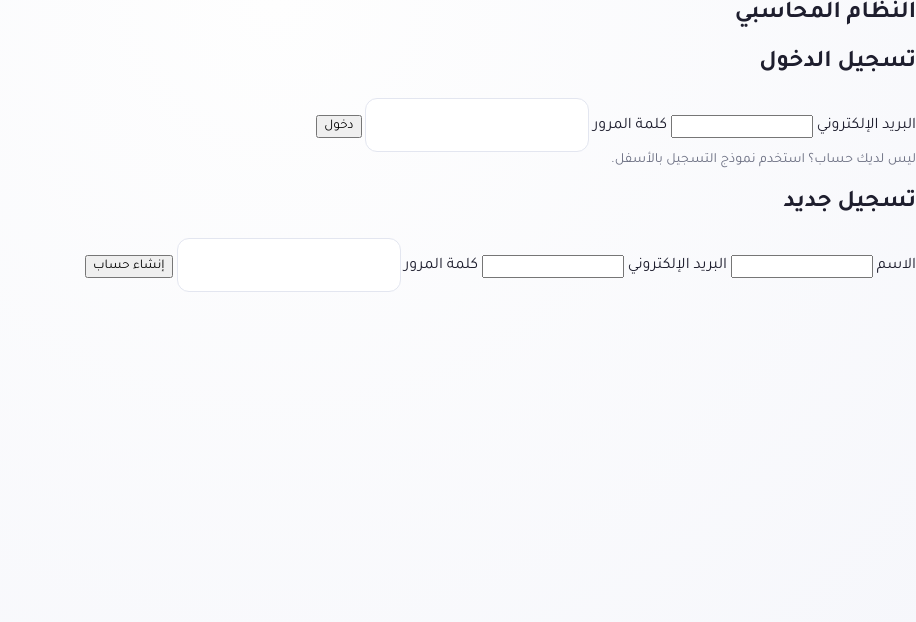
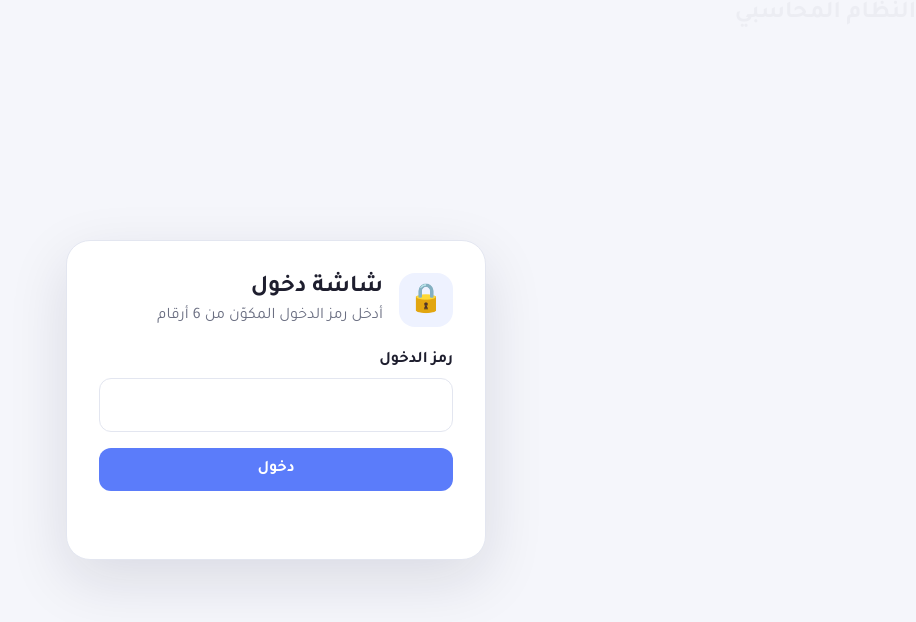
Before and after one commit to ahmedhaysam53-commits/stirring-sunflower-e1e361, a website: page index.html in a window 1280 px wide. Shown: the whole page, without its empty margins (364-1280 px from the left). Drawn offline with Linux system fonts and the light colour scheme.

Commit message:
Add PIN login screen

```diff
--- a/index.html
+++ b/index.html
@@ -7,6 +7,25 @@
     <link rel="stylesheet" href="public/styles.css" />
   </head>
   <body>
+    <section class="pin-screen" id="pin-screen">
+      <div class="card">
+        <div class="card__header">
+          <div class="logo">🔒</div>
+          <div>
+            <h1>شاشة دخول</h1>
+            <p class="subtitle">أدخل رمز الدخول المكوّن من 6 أرقام</p>
+          </div>
+        </div>
+        <form class="card__form" id="pin-form">
+          <div class="field">
+            <label class="field__label" for="pin-input">رمز الدخول</label>
+            <input id="pin-input" type="password" inputmode="numeric" maxlength="6" required />
+          </div>
+          <button class="primary" type="submit">دخول</button>
+          <p class="status" id="pin-status"></p>
+        </form>
+      </div>
+    </section>
     <header class="app-header">
       <h1>النظام المحاسبي</h1>
       <div class="user-actions" id="user-actions">
@@ -52,7 +71,7 @@
         </div>
       </section>
 
-      <section class="app-layout" id="app-layout">
+      <section class="app-layout" id="app-layout" hidden>
         <aside class="sidebar">
           <h3 id="menu-title">القائمة</h3>
           <div id="menu-panel">
--- a/public/app.js
+++ b/public/app.js
@@ -585,12 +585,48 @@ registerForm.addEventListener('submit', async (event) => {
   }
 });
 
-const savedToken = localStorage.getItem('token');
+const PIN_CODE = '868412';
+const pinScreen = document.getElementById('pin-screen');
+const pinForm = document.getElementById('pin-form');
+const pinInput = document.getElementById('pin-input');
+const pinStatus = document.getElementById('pin-status');
+
+const unlockApp = () => {
+  if (pinScreen) pinScreen.hidden = true;
   if (STATIC_MODE) {
     showApp();
-} else if (savedToken) {
+  } else {
+    const savedToken = localStorage.getItem('token');
+    if (savedToken) {
       API.token = savedToken;
       showApp();
     } else {
       showAuth();
     }
+  }
+};
+
+if (pinForm) {
+  pinForm.addEventListener('submit', (event) => {
+    event.preventDefault();
+    const entered = pinInput?.value?.trim();
+    if (entered === PIN_CODE) {
+      if (pinStatus) {
+        pinStatus.textContent = 'تم الدخول بنجاح';
+        pinStatus.className = 'status success';
+      }
+      unlockApp();
+    } else {
+      if (pinStatus) {
+        pinStatus.textContent = 'رمز غير صحيح';
+        pinStatus.className = 'status error';
+      }
+    }
+  });
+}
+
+if (pinScreen) {
+  authPanel.hidden = true;
+  appLayout.hidden = true;
+  pinScreen.hidden = false;
+}
--- a/public/styles.css
+++ b/public/styles.css
@@ -31,6 +31,16 @@ body {
   display: grid;
   place-items: center;
   padding: 24px;
+}
+
+.pin-screen {
+  position: fixed;
+  inset: 0;
+  display: grid;
+  place-items: center;
+  padding: 24px;
+  background: rgba(245, 246, 251, 0.96);
+  z-index: 1000;
 }
 
 .excel-screen {
```
Lines whose indentation alone changed are shown as unchanged.
